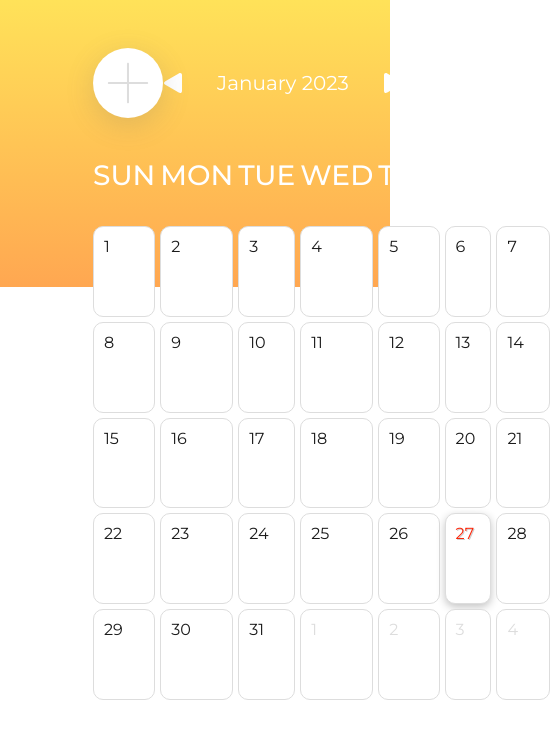
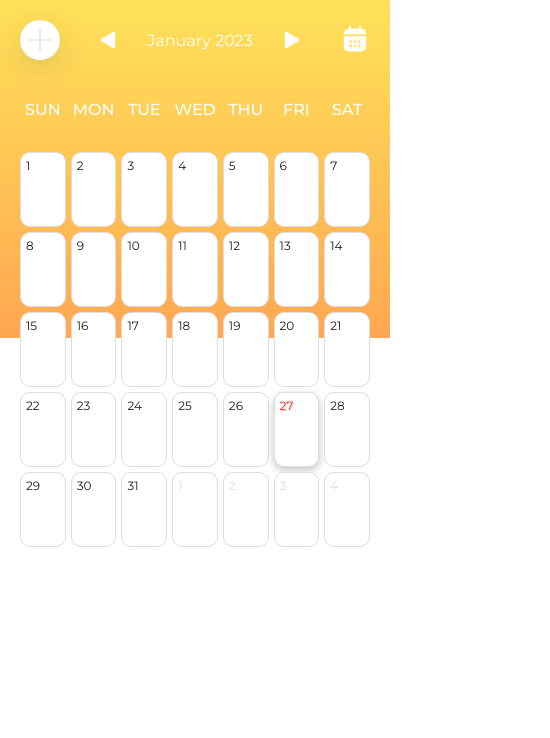
Before and after one commit to anastasiia-nahaiska/events_calendar, a React (Create React App) app: page / in a window 390 px wide. Shown: the top 738 px of the page, 550 px wide, since content can reach past the window. Built offline with nearby package versions, Linux system fonts and the light colour scheme.

Commit message:
implemented responsive layout

```diff
--- a/src/App.scss
+++ b/src/App.scss
@@ -8,27 +8,28 @@
   gap: 12px;
 
   margin: 0 auto;
-  padding: 48px;
-  max-width: 300px;
+  padding: 20px 0;
+  max-width: 350px;
   height: 100vh;
 
   @include onTablet {
-    max-width: 728px;
+    padding: 48px 0;
+    max-width: 620px;
    }
 
   @include onDesktop {
-      max-width: 1120px;
+    max-width: 1140px;
+    width: 100%;
   }
 
   &__background {
     position: absolute;
     z-index: -1;
-    // width: 200px;
+
     left: 0px;
     right: 0px;
     top: 0px;
-    bottom: 66%;
-    // height: 300px;
+    bottom: 60%;
 
     background-image: linear-gradient($c-yellow, $c-orange);
 
--- a/src/components/ActionsPanel/ActionsPanel.scss
+++ b/src/components/ActionsPanel/ActionsPanel.scss
@@ -1,4 +1,5 @@
 @import "../../styles/variables.scss";
+@import "../../styles/mixins/screen.scss";
 
 .actions_panel {
   display: flex;
@@ -6,6 +7,11 @@
   justify-content: space-between;
 
   width: 100%;
+
+  @include onTablet {
+    justify-content: flex-start;
+
+  }
 
   &__form {
     position: relative;
@@ -15,8 +21,8 @@
     display: flex;
     justify-content: center;
     align-items: center;
-    width: 70px;
-    height: 70px;
+    width: 40px;
+    height: 40px;
 
     border: none;
     border-radius: 50%;
@@ -30,11 +36,24 @@
     &:hover {
       transform: scale(1.05);
     }
+
+    @include onTablet {
+      width: 70px;
+      height: 70px;
+    }
   }
 
   &__date {
     display: flex;
     align-items: center;
-    gap: 30px;
+    // gap: 16px;
+
+    width: 100%;
+    justify-content: space-between;
+
+    @include onTablet {
+      gap: 30px;
+
+    }
   }
 }
--- a/src/components/ActionsPanel/ActionsPanel.tsx
+++ b/src/components/ActionsPanel/ActionsPanel.tsx
@@ -23,10 +23,10 @@ export const ActionsPanel: React.FC = () => {
         {isOpenForm && <EventForm />}
       </div>
 
-      <div className="actions_panel__date">
-        <SetMonth />
-        <DatePicker />
-      </div>
+      {/* <div className="actions_panel__date"> */}
+      <SetMonth />
+      <DatePicker />
+      {/* </div> */}
     </div>
   );
 };
--- a/src/components/Calendar/Calendar.scss
+++ b/src/components/Calendar/Calendar.scss
@@ -1,8 +1,18 @@
+@import "../../styles/mixins/screen.scss";
+
 .calendar {
   display: grid;
   grid-template-columns: repeat(7, 1fr);
-  grid-template-rows: repeat(7, 1fr);
+  grid-template-rows: repeat(7, 75px);
   place-items: center;
   flex-grow: 1;
   gap: 5px;
+
+  @include onTablet {
+    grid-template-rows: repeat(7, 110px);
+  }
+
+  @include onDesktop {
+    grid-template-rows: repeat(7, 110px);
+  }
 }
--- a/src/components/Cell/Cell.scss
+++ b/src/components/Cell/Cell.scss
@@ -1,7 +1,8 @@
 @import "../../styles/variables.scss";
+@import "../../styles/mixins/screen.scss";
 
 .cell {
-  padding: 10px;
+  padding: 5px;
   width: 100%;
   height: 100%;
 
@@ -11,10 +12,20 @@
   color: $c-black;
   border-radius: 10px;
 
-  // overflow-y: auto;
+  @include onTablet {
+    padding: 10px;
+  }
+
+  overflow-y: auto;
 
   &__date {
     margin-bottom: 6px;
+
+    font-size: 12px;
+
+    @include onTablet {
+      font-size: 16px;
+    }
   }
 
   &--another_month {
--- a/src/components/DatePicker/DatePicker.scss
+++ b/src/components/DatePicker/DatePicker.scss
@@ -1,12 +1,21 @@
+@import "../../styles/mixins/screen.scss";
+
 .date_picker {
+  margin-left: 40px;
+
   &__icon {
     position: relative;
 
-    width: 40px;
-    height: 40px;
+    width: 30px;
+    height: 30px;
 
     background: url("../../../public/images/calendar.svg") no-repeat center;
     border: none;
+
+    @include onTablet {
+      width: 40px;
+      height: 40px;
+    }
   }
 
   &__input {
--- a/src/components/DaysOfWeek/DaysOfWeek.scss
+++ b/src/components/DaysOfWeek/DaysOfWeek.scss
@@ -1,8 +1,9 @@
 @import "../../styles/variables.scss";
+@import "../../styles/mixins/screen.scss";
 
 .dayOfWeek {
   color: $c-black;
-  font-size: 28px;
+  font-size: 16px;
   font-weight: 500;
   text-transform: uppercase;
 
@@ -11,4 +12,8 @@
   &--current {
     color: $c-red;
   }
+
+  @include onTablet {
+    font-size: 28px;
+  }
 }
--- a/src/components/Event/Event.scss
+++ b/src/components/Event/Event.scss
@@ -1,11 +1,12 @@
 @import "../../styles/variables.scss";
+@import "../../styles/mixins/screen.scss";
 
 .event {
   display: flex;
   align-items: center;
-  gap: 6px;
+  gap: 4px;
 
-  padding: 2px 6px;
+  padding: 2px 2px;
   margin-bottom: 2px;
   height: max-content;
   width: 100%;
@@ -16,17 +17,28 @@
   background-color: $c-orange;
   opacity: 0.8;
 
-  font-size: 10px;
+  font-size: 6px;
   color: $c-white;
 
   cursor: pointer;
+
+  @include onTablet {
+    gap: 6px;
+    padding: 2px 6px;
+
+    font-size: 12px;
+  }
 
   &--other_month {
     opacity: 0.5;
   }
 
   &__title {
-    padding-left: 6px;
+    padding-left: 2px;
     border-left: 1px solid $c-white;
+
+    @include onTablet {
+      padding-left: 6px;
+  }
   }
 }
--- a/src/components/SetMonth/SetMonth.scss
+++ b/src/components/SetMonth/SetMonth.scss
@@ -1,20 +1,27 @@
 @import "../../styles/variables.scss";
+@import "../../styles/mixins/screen.scss";
 
 .set_month {
   display: flex;
   justify-content: space-between;
   align-items: center;
 
-  width: 240px;
+  margin-left: auto;
+  width: 200px;
 
-  font-size: 20px;
+  font-size: 16px;
   font-weight: 400;
   color: $c-white;
 
+  @include onTablet {
+    width: 240px;
+
+    font-size: 20px;
+  }
+
   &__button {
-    padding: 10px;
-    width: 20px;
-    height: 20px;
+    width: 16px;
+    height: 16px;
 
     background: url("../../../public/images/arrow-right.svg") no-repeat center;
     border: none;
@@ -29,5 +36,10 @@
     &:hover {
       transform: scale(1.05);
     }
+
+    @include onTablet {
+      width: 20px;
+      height: 20px;
+    }
   }
 }
--- a/src/styles/mixins/screen.scss
+++ b/src/styles/mixins/screen.scss
@@ -11,7 +11,7 @@
 }
 
 @mixin onPhone {
-  @media (min-width: 320px) {
+  @media (min-width: 360px) {
     @content;
   }
 }
```
